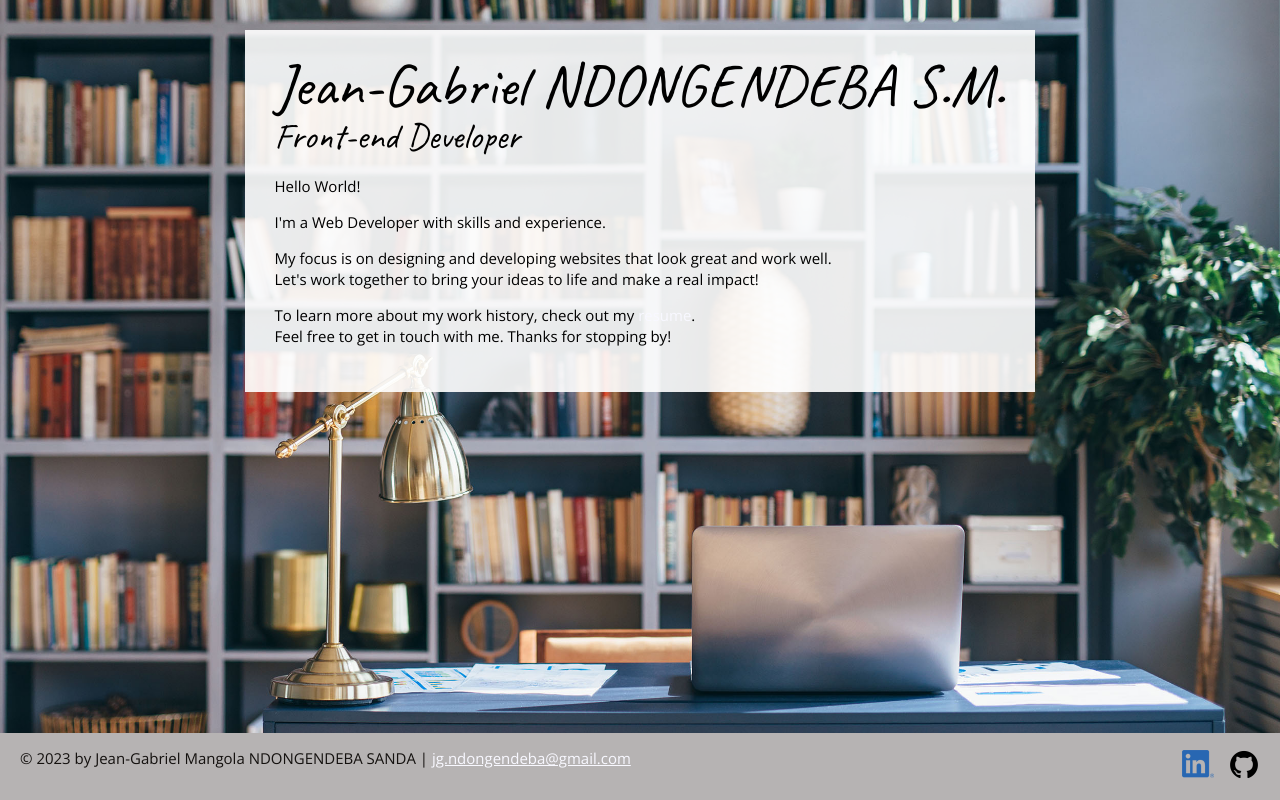
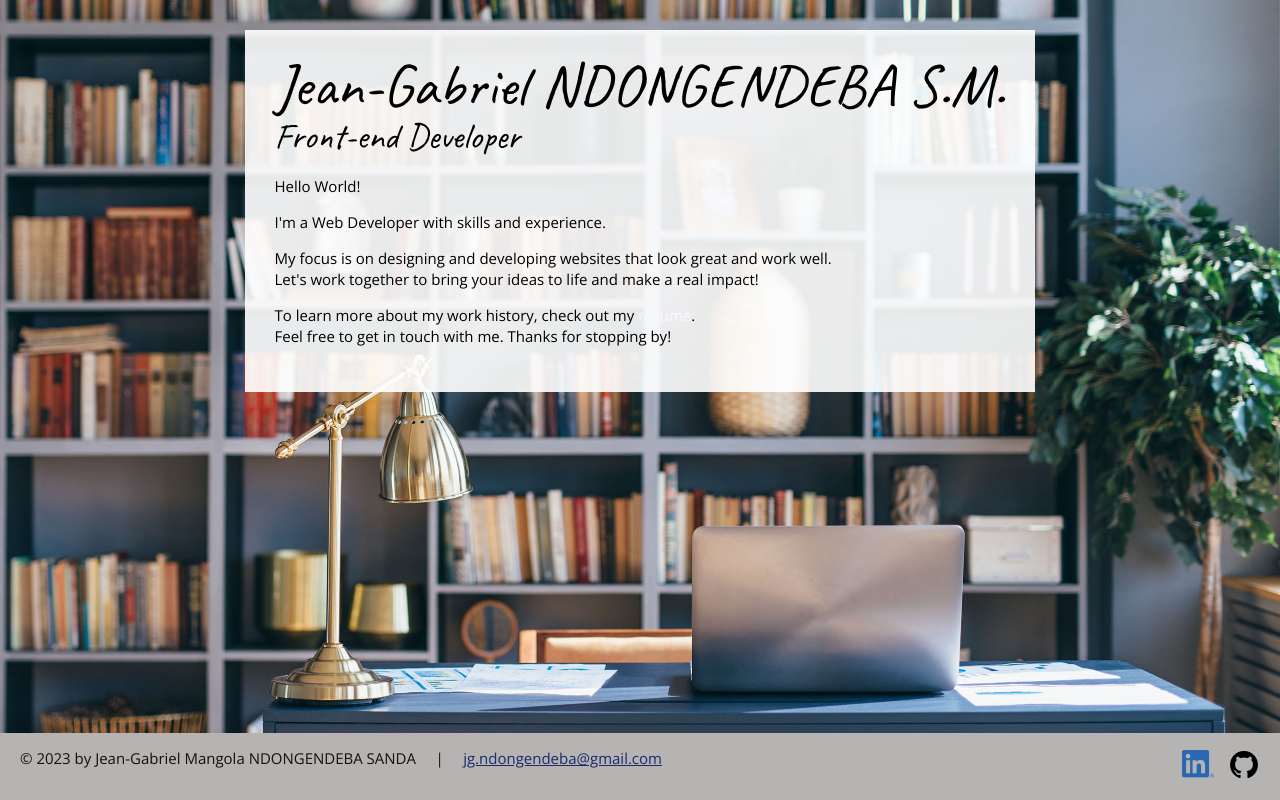
Before and after one commit to jgab40/mynproject, a plain HTML site: page index.html in a window 1280 px wide. Drawn offline with nearby package versions, Linux system fonts and the light colour scheme.

Commit message:
updated footer link

```diff
--- a/css/styles.css
+++ b/css/styles.css
@@ -67,13 +67,15 @@ a:active{
 }
 
 footer a{
-    color: #1A2A6B;
+    /* color: #1A2A6B; */
 }
 footer a:link{
+    color: #1A2A6B;
     text-decoration: underline;
 }
 footer a:hover{
     background-color: #b6b3b3;
+    text-decoration: none;
 }
 footer a:active{
     color: #96031A;
--- a/index.html
+++ b/index.html
@@ -34,7 +34,7 @@
 
     <!-- //  FOOTER INFO, SOCIAL MEDIA  // -->
     <footer>
-      <p>© 2023 by Jean-Gabriel Mangola NDONGENDEBA SANDA | <a href="mailto:jg.ndongendeba@gmail.com">jg.ndongendeba@gmail.com</a></p>
+      <p>© 2023 by Jean-Gabriel Mangola NDONGENDEBA SANDA &nbsp; &nbsp; | &nbsp; &nbsp; <a href="mailto:jg.ndongendeba@gmail.com">jg.ndongendeba@gmail.com</a></p>
 
       <ul class="socials">
         <li>
```
